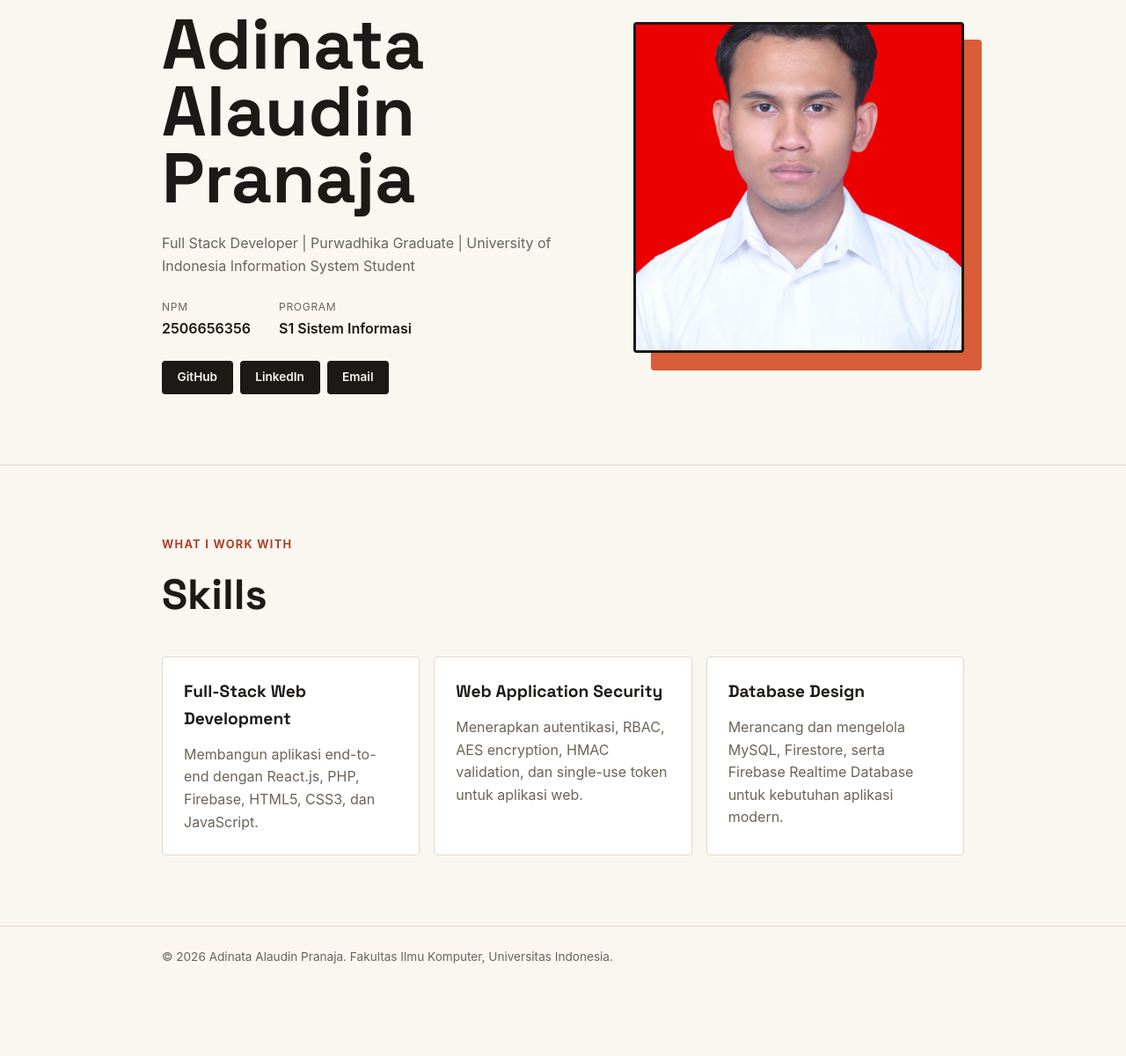
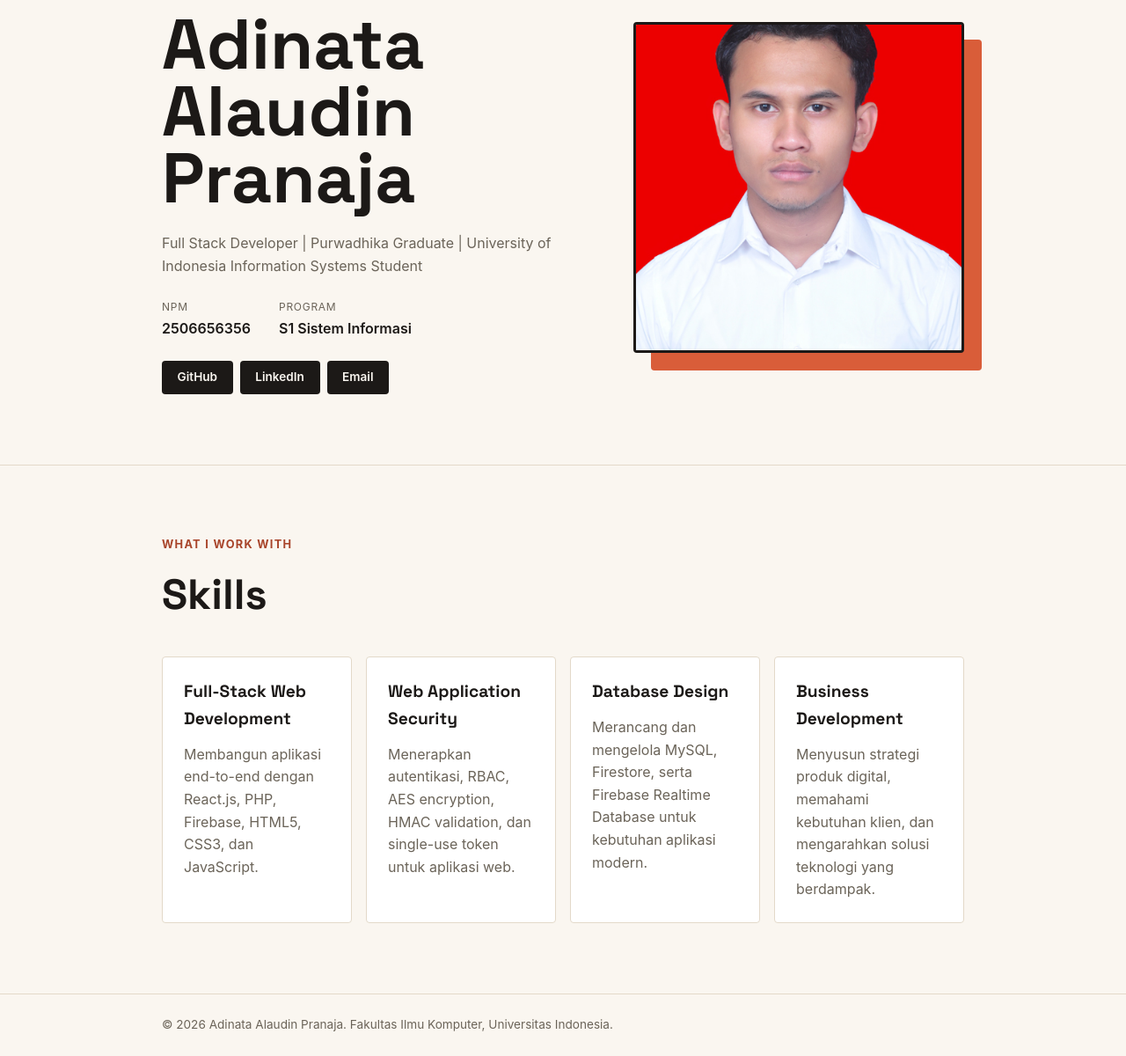
Before and after one commit to adinatapranaja/myportofolio, a Django app: page / in a window 1280 px wide. Shown: the part 168-1368 px from the top of the page at 88% size. Before the commit the page ends 1263 px from the top, so only its background shows below. Run offline with Django 5.2, Linux system fonts and the light colour scheme.

Commit message:
adding Readme.md and writing real information to section

```diff
--- a/main/tests.py
+++ b/main/tests.py
@@ -70,7 +70,6 @@ class MainTest(TestCase):
 
         self.assertFalse(self.experience.is_ongoing)
         self.assertContains(response, 'Selesai')
-        self.assertNotContains(response, 'Sedang berlangsung')
 
     def test_projects_url_is_accessible(self):
         response = self.client.get(reverse('main:show_projects'))
--- a/main/views.py
+++ b/main/views.py
@@ -11,7 +11,7 @@ def show_main(request):
         'study_program': 'S1 Sistem Informasi',
         'bio': (
             'Full Stack Developer | Purwadhika Graduate | '
-            'University of Indonesia Information System Student'
+            'University of Indonesia Information Systems Student'
         ),
     }
     return render(request, 'index.html', context)
--- a/static/css/style.css
+++ b/static/css/style.css
@@ -191,7 +191,7 @@ h1, .brand {
 
 .skills-grid {
     display: grid;
-    grid-template-columns: repeat(3, 1fr);
+    grid-template-columns: repeat(auto-fit, minmax(210px, 1fr));
     gap: 1rem;
 }
 
--- a/templates/index.html
+++ b/templates/index.html
@@ -71,6 +71,10 @@
                         <h3>Database Design</h3>
                         <p>Merancang dan mengelola MySQL, Firestore, serta Firebase Realtime Database untuk kebutuhan aplikasi modern.</p>
                     </article>
+                    <article class="skill-card">
+                        <h3>Business Development</h3>
+                        <p>Menyusun strategi produk digital, memahami kebutuhan klien, dan mengarahkan solusi teknologi yang berdampak.</p>
+                    </article>
                 </div>
             </div>
         </section>
```
Also changed, not shown: README.md, main/migrations/0003_seed_portfolio_content.py (added).
